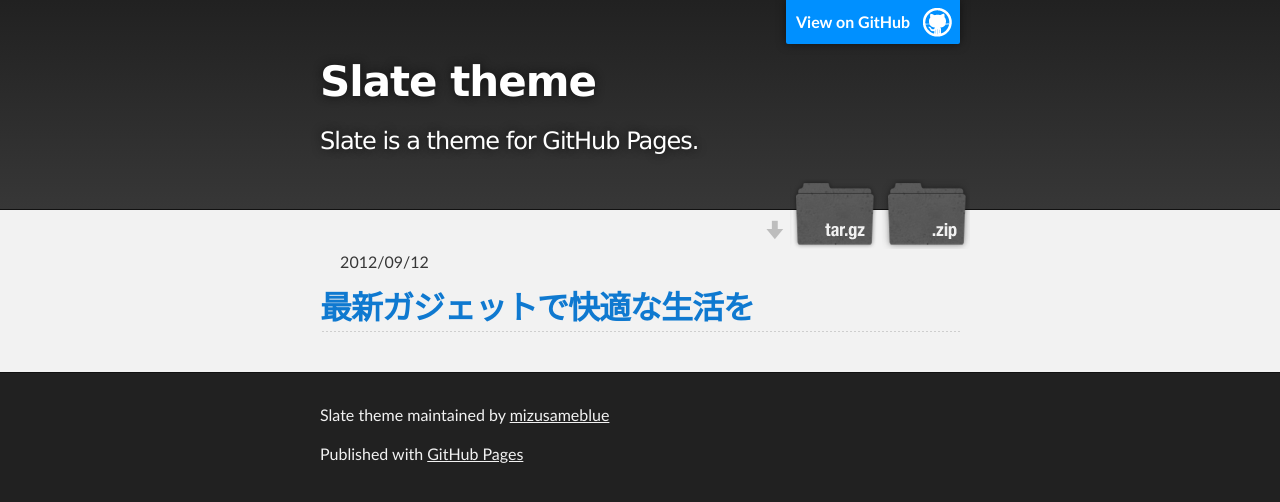
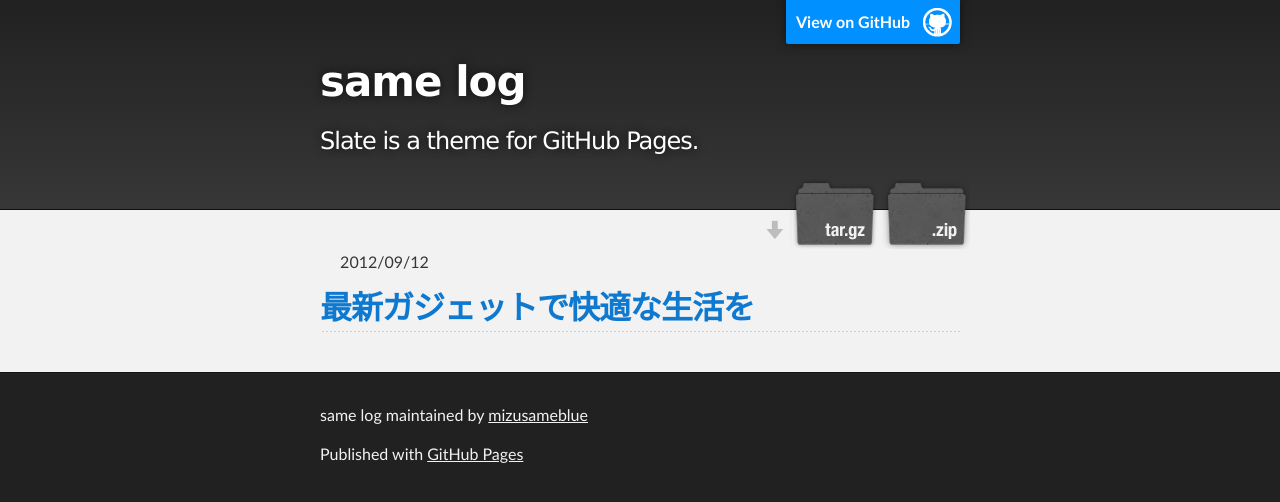
Before and after one commit to mizusameblue/blog, a Jekyll site: the page built from index.html, in a window 1280 px wide. Shown: the top 502 px of the page. Built offline with Jekyll 4.4.1, drawn with Linux system fonts in a browser that asks for light colours.

Commit message:
Update _config.yml

```diff
--- a/_config.yml
+++ b/_config.yml
@@ -1,5 +1,6 @@
-title: Slate theme
+title: same log
 description: Slate is a theme for GitHub Pages.
 show_downloads: true
 google_analytics:
 theme: jekyll-theme-slate
+permalink: /:year/:month/:title:output_ext
```
